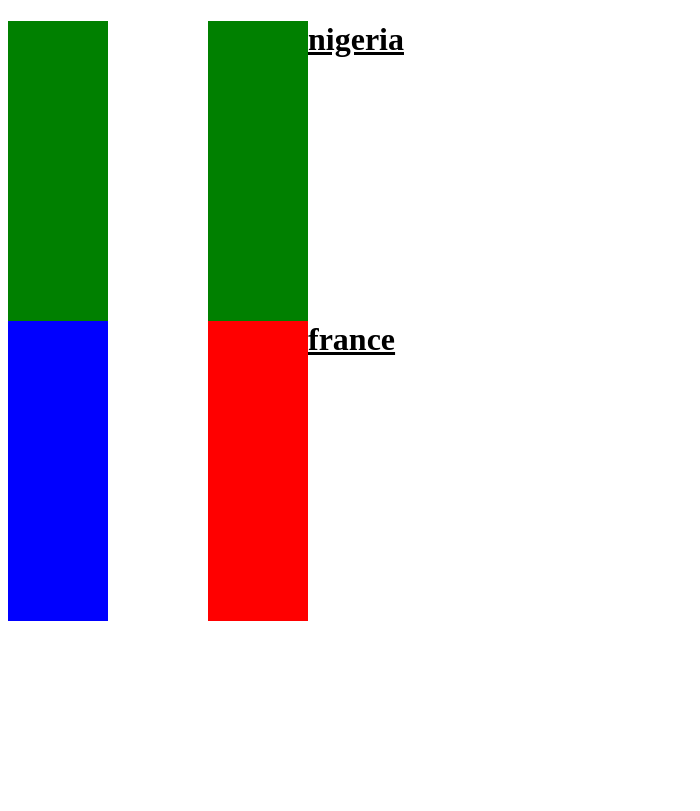
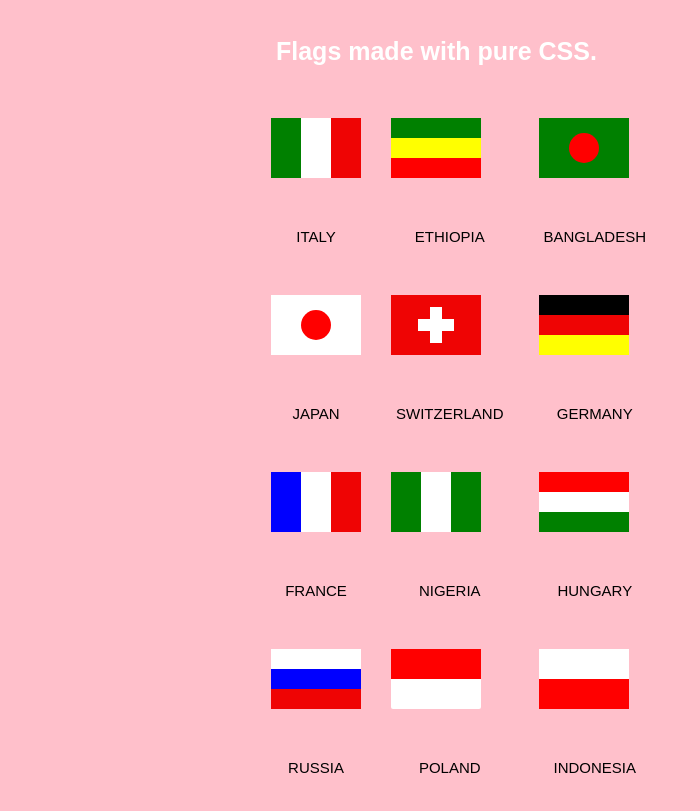
Before and after one commit to muradab/myCV, a plain HTML site: page question3.html in a window 1280 px wide. Shown: the whole page, without its empty margins (0-700 px from the left). Drawn offline with Linux system fonts and the light colour scheme.

Commit message:
flag is done

```diff
--- /dev/null
+++ b/asset/css/flags.css
@@ -0,0 +1,221 @@
+.container
+{
+    display: grid;
+    grid-template-columns: auto auto auto;
+}
+
+
+
+
+.base {
+    display: flex;
+    margin:  15px;
+    width: 90px;
+    height: 60px;
+    border-radius: 2px;
+    background: white;
+
+}
+
+
+
+/* France */
+
+.c1 .main, .c7 .main ,.c8 .main {
+    background: white;
+    width: 30px;
+    height: 60px;
+    margin-left: 30px;
+}
+
+.c1 .main::before, .c7 .main:before,.c8 .main:before {
+    background: green;
+    width:30px;
+    height: 60px;
+    margin-left: -30px;
+}
+
+.c1 .main::after, .c7 .main:after ,.c8 .main:after  {
+    background: #ef0404;
+    width: 30px;
+    height: 60px;
+    margin-left: 30px;
+}
+
+/* India */
+
+.c2 .main, .c6 .main, .c9 .main,.c10 .main {
+    width: 90px;
+    height: 20px;
+    background: green;
+}
+
+.c2 .main:before, .c6 .main:before,.c9 .main:before, .c10 .main:before {
+    width: 90px;
+    height: 20px;
+    margin-top: 20px;
+    background: yellow;
+}
+
+.c2 .main:after, .c6 .main:after,.c9 .main:after ,  .c10 .main:after {
+    width: 90px;
+    height: 20px;
+    margin-top: 40px;
+    background: red;
+}
+
+
+/* United Kingdom */
+
+.c3 .main,.c4 .main,.c5 .main,.c9 .main{
+    width: 90px;
+    height: 60px;
+    background: green;
+    overflow: hidden;
+}
+.c3 .main:after {
+    width : 30px;
+    height: 30px;
+    border-radius: 50%;
+    background: red;
+    margin: 15px 30px;
+}
+
+
+/* Japan */
+
+.c4 .main {
+    background: white;
+}
+
+.c4 .main:after {
+    width : 30px;
+    height: 30px;
+    border-radius: 50%;
+    background: red;
+    margin: 15px 30px;
+}
+
+/* Switzerland */
+
+.c5 .main {
+    background: #ef0404;
+}
+
+.c5 .main:before {
+    width: 12px;
+    height: 36px;
+    margin: 12px 39px;
+    background: white;
+}
+
+.c5 .main:after {
+    width: 36px;
+    height: 12px;
+    margin: 24px 27px;
+    background: white;
+}
+
+/* Germany */
+
+.c6 .main {
+    background: black;
+}
+
+.c6 .main::before {
+    background: #ef0404;
+}
+
+.c6 .main::after {
+    background: yellow;
+}
+
+/* Italy */
+
+.c7 .main:before {
+    background: blue;
+}
+
+/* nigeria */
+.c8 .main:before {
+    background: green;
+
+}
+.c8 .main:after {
+    background: green;
+}
+/* hungary */
+.c9 .main {
+    background: red;
+}
+
+.c9 .main:before {
+    background: white;
+}
+
+.c9 .main:after {
+    background: green;
+}
+
+/* Russia */
+
+.c10 .main {
+    background: white;
+}
+
+.c10 .main:before {
+    background: blue;
+}
+
+.c10 .main:after {
+    background: #ef0404;
+}
+.c11 .main, .c12 .main {
+    width: 90px;
+    height: 30px;
+    background: white;
+}
+
+.c11 .main:before, .c12 .main:before{
+    width: 90px;
+    height: 30px;
+    background: red;
+}
+ .c12 .main {
+
+    background: white;
+}
+
+ .c12 .main:before{
+     margin-top: 30px;
+     background-color: red;
+
+}
+
+
+/* body */
+
+html body {
+    margin-left: 20%;
+    padding: 0px;
+    background: pink;
+    font-family:  sans-serif;
+}
+
+h1 {
+    font-size: 25px;
+    padding: 20px;
+    color: white;
+
+}
+
+div, div:after, div:before {
+    position: absolute;
+    content: '';
+}
+p{
+    font-size: 15px;
+    padding: 20px;
+    color: black;
+    text-align: center;
+}
--- a/question3.html
+++ b/question3.html
@@ -1,71 +1,52 @@
-<!DOCTYPE html>
+
+<!doctype html>
 <html lang="en">
 <head>
-    <meta charset="UTF-8">
-    <meta name="viewport" content="width=
-    , initial-scale=1.0">
-    <title>Document</title>
-    <style>
+    <meta charset="utf-8">
+    <title>CSS Flags</title>
+    <link rel="stylesheet" href="./asset/css/flags.css">
+    <link href="https://fonts.googleapis.com/css?family=Lato:100" rel="stylesheet">
+</head>
+<body>
+    <h1>Flags made with pure CSS.</h1>
+    <div class="container">
 
-        .green
-        {
-            background-color: green;
-            float: left;
-            width: 100px;
-            height: 300px;
+    <span class="c1 base"><div class="main"></div></span>
 
 
-        }
-        .white
-        {
-            background: white;
-            float:left;
-            width: 100px;
-            height: 300px;
+    <span class="c2 base"><div class="main"></div></span>
 
-        }
-        .red
-        {
-            background: red;
-            float:left;
-            width: 100px;
-            height: 300px;
-
-        }
-        .blue
-        {
-            background: blue;
-            float:left;
-            width: 100px;
-            height: 300px;
-
-        }
-        h1
-        {
-            border-bottom: 0.5px  ;
-            clear: both;
-            text-decoration: underline;
-            margin-bottom: 20px;
-        }
+    <span class="c3 base"><div class="main"></div></span>
+    <span><P>ITALY</P></span>
+    <span><P>ETHIOPIA</P></span>
+    <span><P>BANGLADESH</P></span>
 
 
-    </style>
-</head>
-<body>
-    <h1> nigeria
-    <div class="green"> </div>
-    <div class="white">  </div>
-    <div class="green"> </div>
-    </h1>
+    <span class="c4 base"><div class="main"></div></span>
 
-    <h1> france
-        <div class="blue "> </div>
-        <div class="white">  </div>
-        <div class="red"> </div>
-        </h1>
+    <span class="c5 base"><div class="main"></div></span>
 
 
+    <span class="c6 base"><div class="main"></div></span>
+    <span><P>JAPAN</P></span>
+    <span><P>SWITZERLAND</P></span>
+    <span><P>GERMANY</P></span>
+    <span class="c7 base"><div class="main"></div></span>
 
+    <span class="c8 base"><div class="main"></div></span>
 
+    <span class="c9 base"><div class="main"></div></span>
+    <span><P>FRANCE</P></span>
+    <span><P>NIGERIA</P></span>
+    <span><P>HUNGARY</P></span>
+    <span class="c10 base"><div class="main"></div></span>
+
+    <span class="c11 base"><div class="main"></div></span>
+
+    <span class="c12 base"><div class="main"></div></span>
+    <span><P>RUSSIA</P></span>
+    <span><P>POLAND</P></span>
+    <span><P>INDONESIA</P></span>
+    </div>
 </body>
 </html>
```
